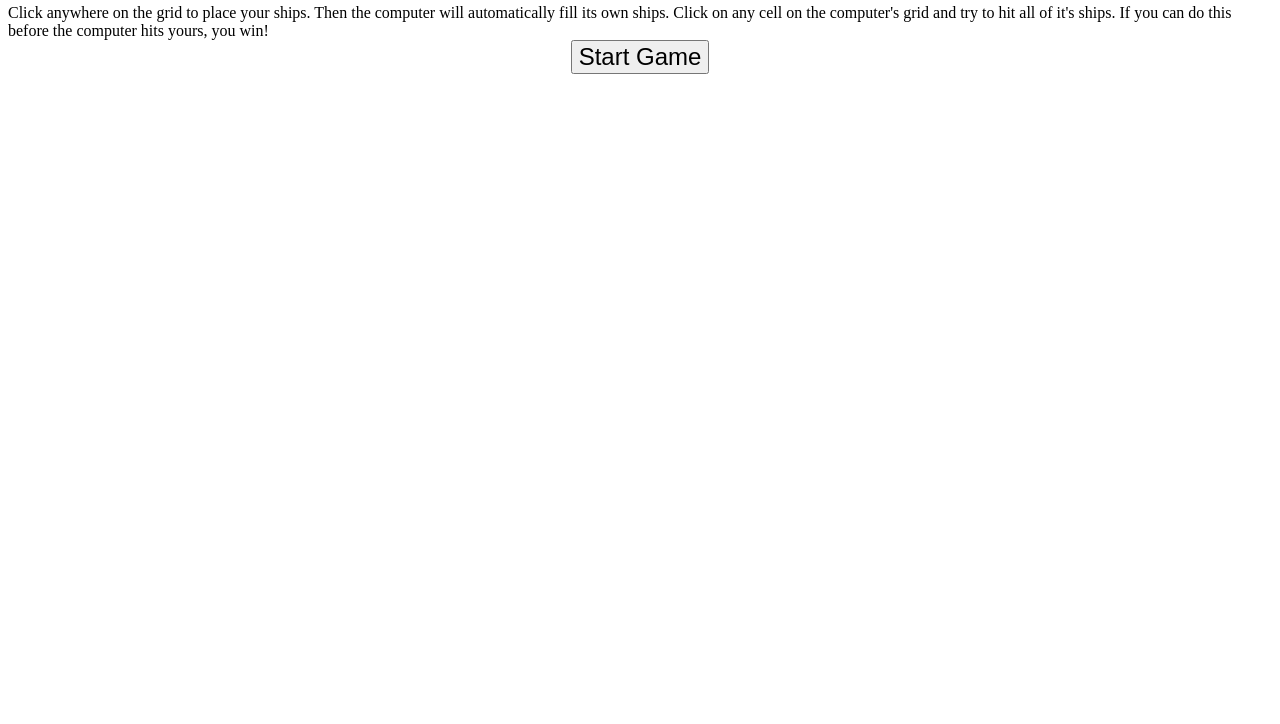
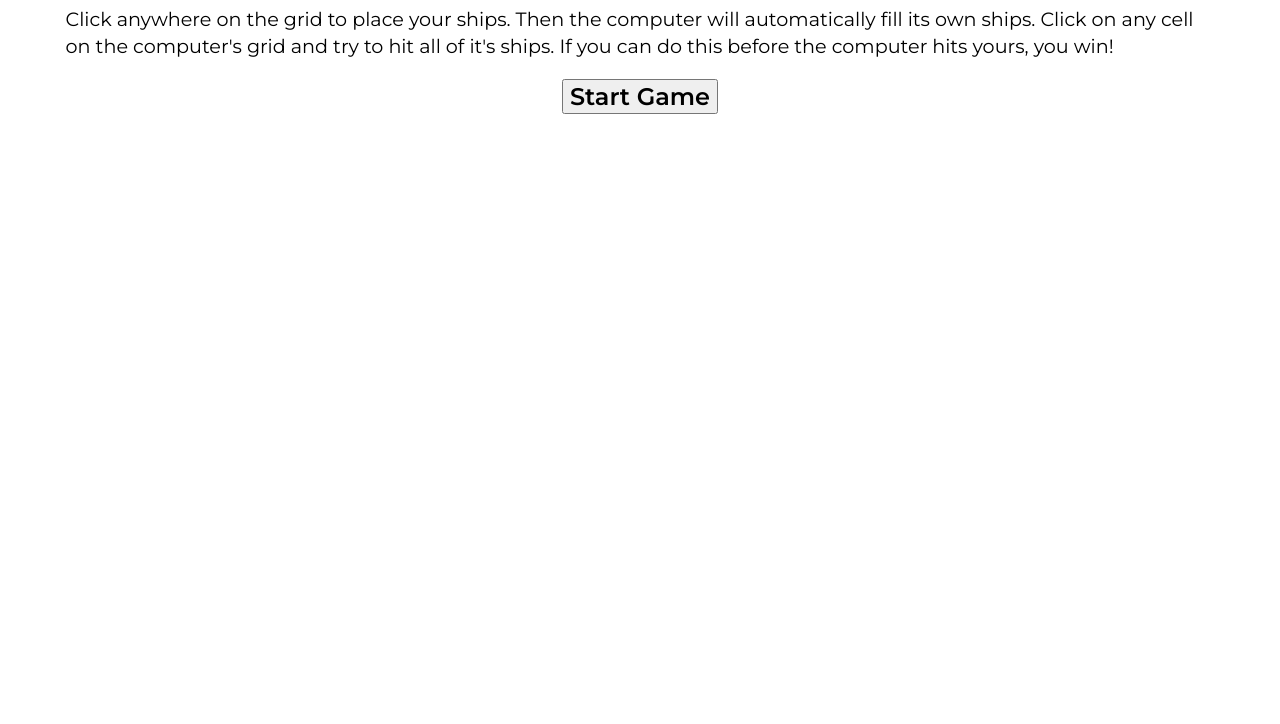
Before and after one commit to kmitova/battleship, a website with bundled scripts: page index.html in a window 1280 px wide. Shown: the part 76-800 px from the top of the page. Built offline with nearby package versions, Linux system fonts and the light colour scheme.

Commit message:
Update style.css

```diff
--- a/style.css
+++ b/style.css
@@ -1,6 +1,12 @@
+@import url('https://fonts.googleapis.com/css2?family=Montserrat:wght@400;600;700&display=swap');
+
 :root {
   --grid-cols: 1;
   --grid-rows: 1;
+}
+
+body {
+  font-family: 'Montserrat', sans-serif;
 }
 
 .grid {
@@ -31,10 +37,6 @@
   max-width: 1fr;
 }
 
-h1:hover {
-  color: red;
-}
-
 .hit {
   background-color: blue;
 }
@@ -62,6 +64,8 @@ button {
   display: block;
   margin: auto;
   font-size: 1.5rem;
+  font-family: 'Montserrat', sans-serif;
+  font-weight: 600;
 }
 
 h1 {
@@ -71,3 +75,9 @@ h1 {
 #play-again {
   display: none;
 }
+
+.instructions {
+  margin: 0 3em 1em 3em;
+  font-size: 1.2rem;
+  line-height: 1.4em;
+}
```
